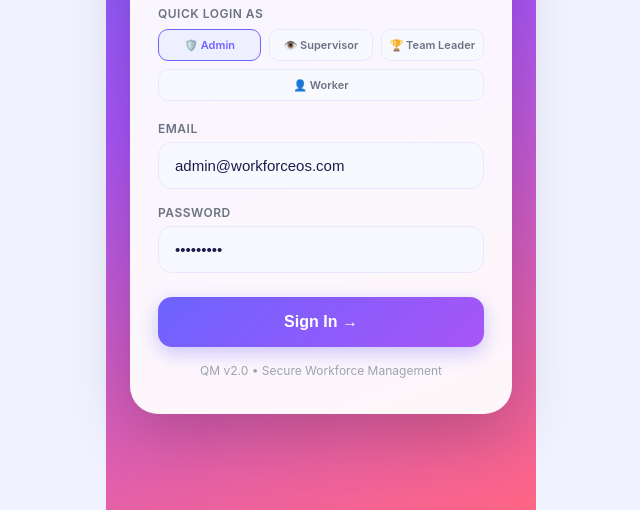
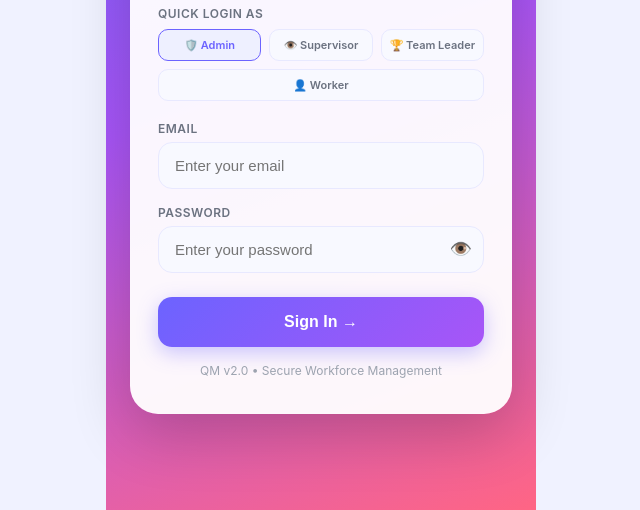
Before and after one commit to Farhan71140/QCS_APP, a plain HTML site: page frontend/index.html in a window 1280 px wide. Shown: the part 290-800 px from the top of the page, without its empty margins (319-959 px from the left). Drawn offline with Linux system fonts and the light colour scheme.

Commit message:
updated the files index.html and auth.js

```diff
--- a/frontend/index.html
+++ b/frontend/index.html
@@ -37,14 +37,27 @@
         <div class="role-pill" onclick="setRole('participant')">👤 Worker</div>
       </div>
     </div>
+
+    <!-- ✅ CHANGED: removed value="admin@workforceos.com" -->
     <div class="inp-group">
       <label>Email</label>
-      <input type="email" id="loginEmail" placeholder="admin@workforceos.com" value="admin@workforceos.com"/>
+      <input type="email" id="loginEmail" placeholder="Enter your email"/>
     </div>
+
+    <!-- ✅ CHANGED: removed value="Admin@123", added show/hide toggle -->
     <div class="inp-group">
       <label>Password</label>
-      <input type="password" id="loginPassword" placeholder="••••••••" value="Admin@123"/>
+      <div style="position:relative">
+        <input type="password" id="loginPassword" placeholder="Enter your password"
+               style="width:100%;padding-right:44px;box-sizing:border-box"/>
+        <button type="button" onclick="togglePassword()" id="pwToggleBtn"
+                style="position:absolute;right:12px;top:50%;transform:translateY(-50%);
+                       background:none;border:none;cursor:pointer;font-size:18px;
+                       color:var(--text3);line-height:1;padding:0"
+                aria-label="Toggle password visibility">👁️</button>
+      </div>
     </div>
+
     <button class="btn-primary" onclick="doLogin()">Sign In →</button>
     <p style="text-align:center;font-size:12px;color:var(--text3);margin-top:16px">QM v2.0 • Secure Workforce Management</p>
   </div>
--- a/frontend/js/auth.js
+++ b/frontend/js/auth.js
@@ -1,8 +1,6 @@
 // ─── LOGIN / AUTH ─────────────────────────────────────────────
 
-// ✅ NEW: Restore session on page load / refresh
-// Checks localStorage for saved token and user
-// If found → skips login screen and goes straight to dashboard
+// ✅ Restore session on page load / refresh
 window.addEventListener('load', () => {
   const savedToken = localStorage.getItem('qm_token');
   const savedUser  = localStorage.getItem('qm_user');
@@ -12,7 +10,6 @@ window.addEventListener('load', () => {
       currentUser = JSON.parse(savedUser);
       routeToDashboard(currentUser.role);
     } catch (e) {
-      // If saved data is corrupted, clear it and show login
       localStorage.removeItem('qm_token');
       localStorage.removeItem('qm_user');
       showScreen('loginScreen');
@@ -20,14 +17,25 @@ window.addEventListener('load', () => {
   }
 });
 
-// ✅ CHANGED: removed hardcoded sample emails from setRole()
-// Now just highlights the selected role pill — no auto-fill
+// ✅ CHANGED: setRole() only highlights pill — no auto-fill of credentials
 function setRole(r) {
   document.querySelectorAll('.role-pill').forEach(p => p.classList.remove('active'));
   event.target.classList.add('active');
-  // Clear fields so user types their own real credentials
   document.getElementById('loginEmail').value    = '';
   document.getElementById('loginPassword').value = '';
+}
+
+// ✅ ADDED: show/hide password toggle
+function togglePassword() {
+  const input = document.getElementById('loginPassword');
+  const btn   = document.getElementById('pwToggleBtn');
+  if (input.type === 'password') {
+    input.type      = 'text';
+    btn.textContent = '🙈';
+  } else {
+    input.type      = 'password';
+    btn.textContent = '👁️';
+  }
 }
 
 async function doLogin() {
@@ -42,8 +50,7 @@ async function doLogin() {
       token       = data.token;
       currentUser = data.user;
 
-      // ✅ NEW: Save token and user to localStorage
-      // This keeps the user logged in after refresh
+      // ✅ Save token and user to localStorage
       localStorage.setItem('qm_token', data.token);
       localStorage.setItem('qm_user',  JSON.stringify(data.user));
 
@@ -72,8 +79,7 @@ function routeToDashboard(role) {
   else                             loadParticipantDashboard();
 }
 
-// ✅ CHANGED: logout now also clears localStorage
-// So after logout, refresh correctly shows login screen
+// ✅ logout clears localStorage
 function logout() {
   token       = '';
   currentUser = null;
@@ -135,7 +141,7 @@ async function updateProfile() {
   const phone = document.getElementById('st_phone').value;
   const data  = await apiFetch('/auth/updateprofile', 'PUT', { name, email, phone });
 
-  // ✅ NEW: update saved user in localStorage after profile change
+  // ✅ Update saved user in localStorage after profile change
   if (data) {
     currentUser = { ...currentUser, name, email, phone };
     localStorage.setItem('qm_user', JSON.stringify(currentUser));
```
